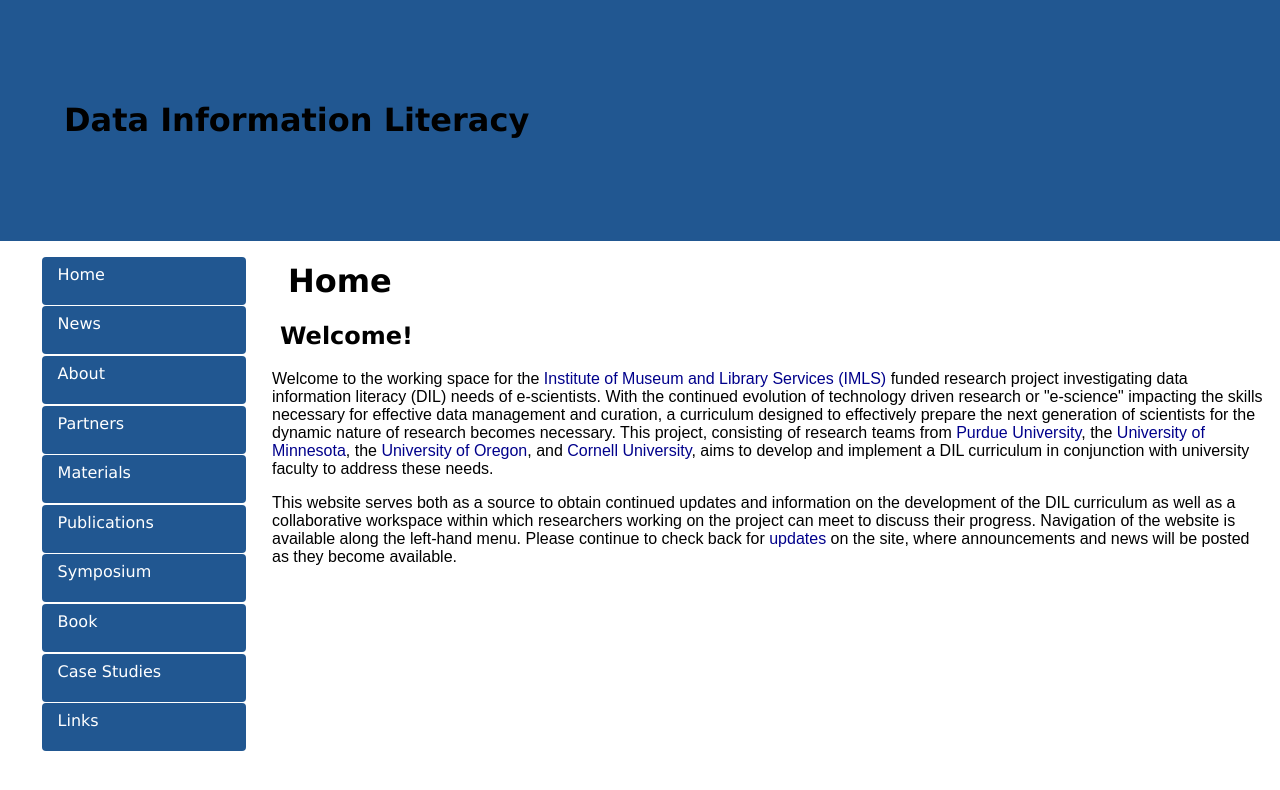
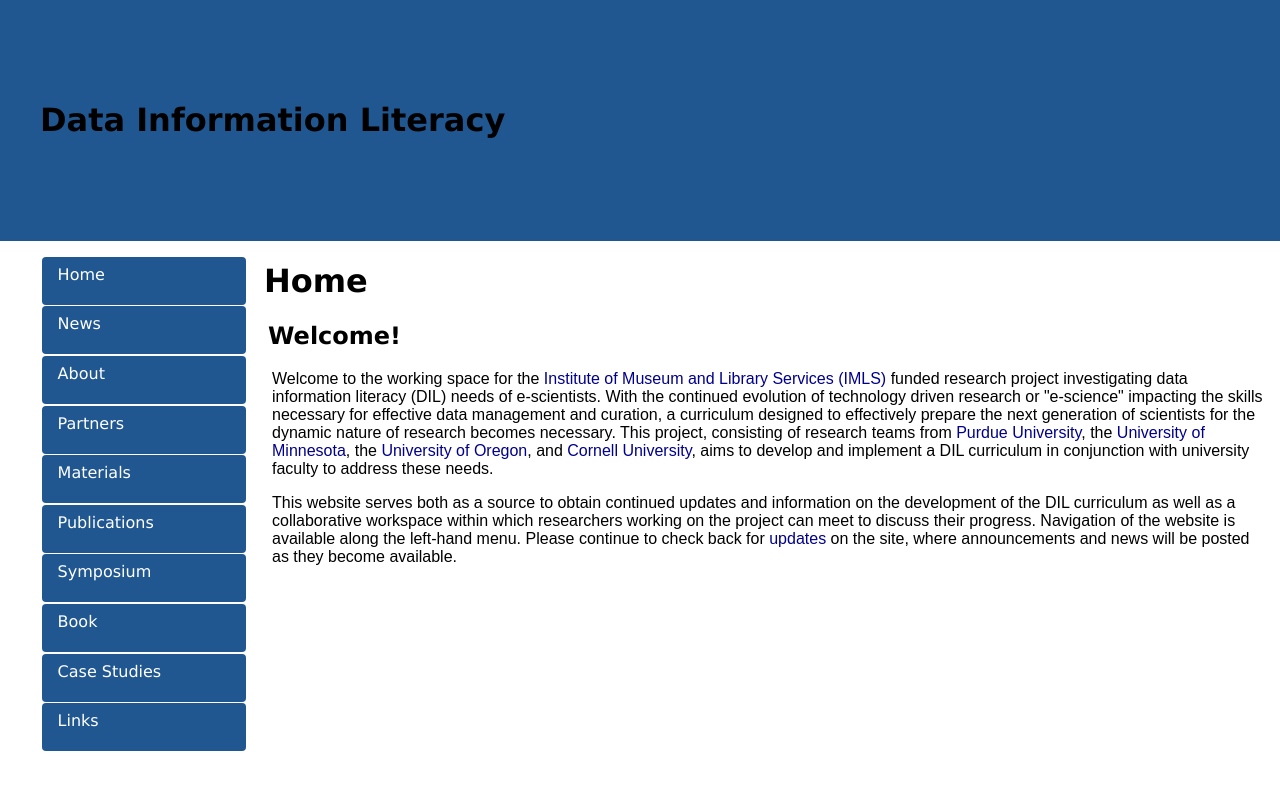
Before and after one commit to datainfolit/datainfolit, a Jekyll site: the page built from index.html, in a window 1280 px wide. Shown: the top 790 px of the page. Built offline with Jekyll 4.4.1, drawn with Linux system fonts in a browser that asks for light colours.

Commit message:
Update main.css

```diff
--- a/css/main.css
+++ b/css/main.css
@@ -6,8 +6,14 @@ body {
 }
 h1, h2, h3 {
     font-family: "Century Gothic",futura,"URW Gothic L",Verdana,sans-serif;
-    padding-left: 1em;
-    padding-right: 1em;
+}
+h1 {
+    padding-left: 0.25em;
+    padding-right: 0.25em;
+}
+h2 {
+    padding-left: 0.5em;
+    padding-right: 0.5em;
 }
 a {
     text-decoration: none;
```
